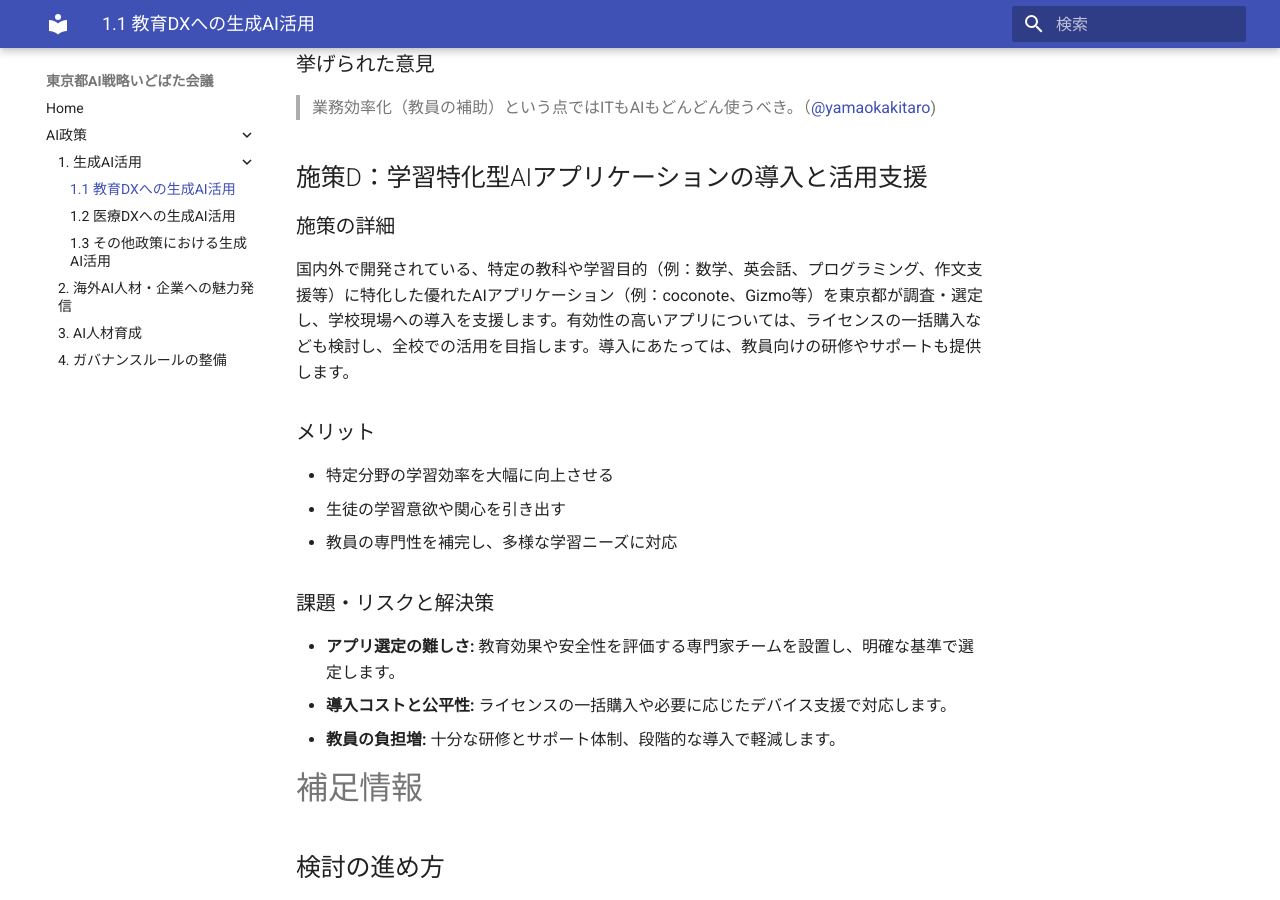
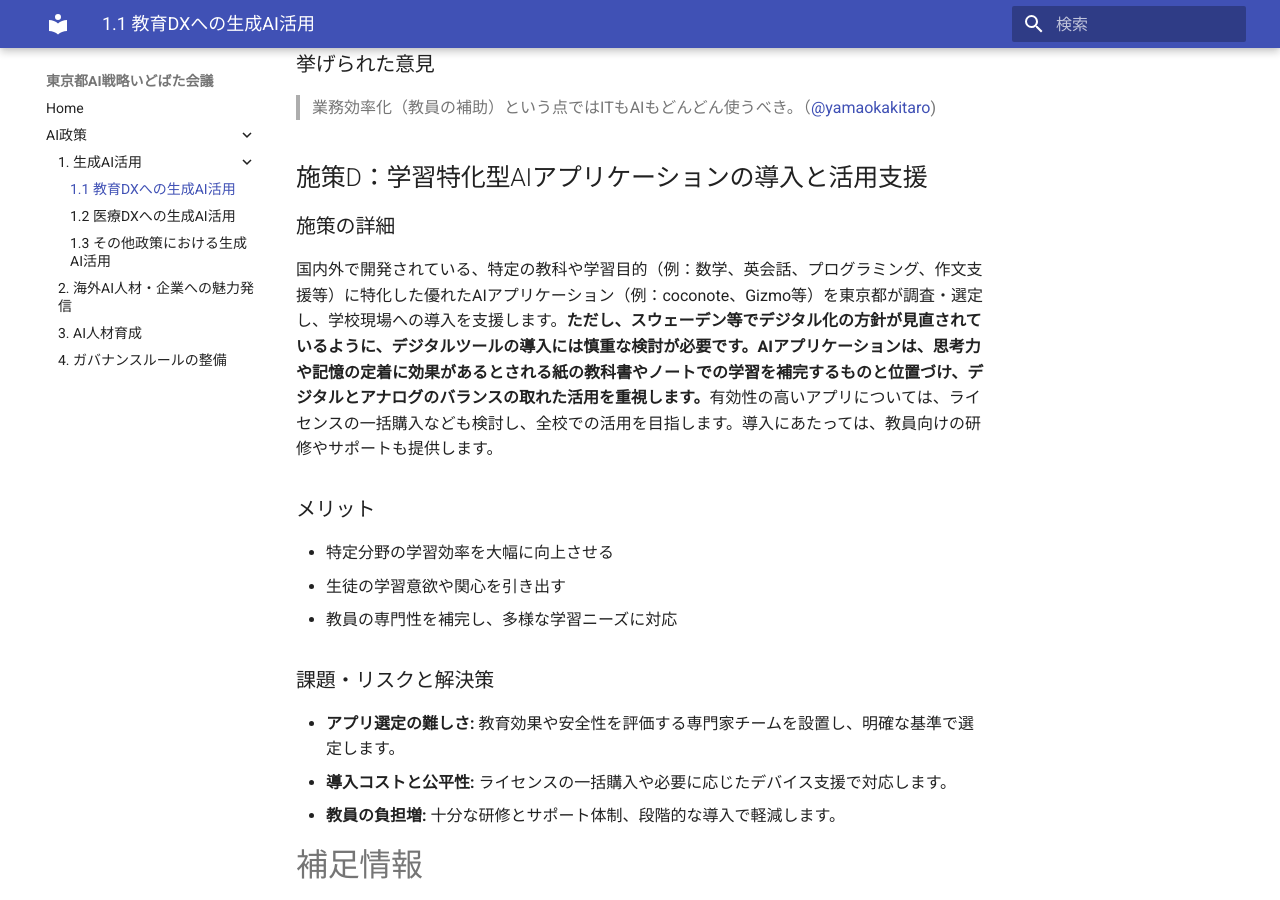
Before and after one commit to takahiroanno2024/2025_ai_idobatakaigi_output, an MkDocs documentation site: the page built from docs/1.1_教育DXへの生成AI活用.md, in a window 1280 px wide and 900 px high, scrolled down 6085 px. Built offline with MkDocs 1.6.1 and Material for MkDocs 9.7.7, drawn with Linux system fonts in a browser that asks for light colours.

Commit message:
施策Dに紙媒体の重要性とデジタル化に関する海外事例を追記

```diff
--- a/docs/1.1_教育DXへの生成AI活用.md
+++ b/docs/1.1_教育DXへの生成AI活用.md
@@ -112,7 +112,7 @@ ChatGPT等の汎用的なLLM（大規模言語モデル）を全児童生徒に
 ## 施策D：学習特化型AIアプリケーションの導入と活用支援
 
 ### 施策の詳細
-国内外で開発されている、特定の教科や学習目的（例：数学、英会話、プログラミング、作文支援等）に特化した優れたAIアプリケーション（例：coconote、Gizmo等）を東京都が調査・選定し、学校現場への導入を支援します。有効性の高いアプリについては、ライセンスの一括購入なども検討し、全校での活用を目指します。導入にあたっては、教員向けの研修やサポートも提供します。
+国内外で開発されている、特定の教科や学習目的（例：数学、英会話、プログラミング、作文支援等）に特化した優れたAIアプリケーション（例：coconote、Gizmo等）を東京都が調査・選定し、学校現場への導入を支援します。**ただし、スウェーデン等でデジタル化の方針が見直されているように、デジタルツールの導入には慎重な検討が必要です。AIアプリケーションは、思考力や記憶の定着に効果があるとされる紙の教科書やノートでの学習を補完するものと位置づけ、デジタルとアナログのバランスの取れた活用を重視します。**有効性の高いアプリについては、ライセンスの一括購入なども検討し、全校での活用を目指します。導入にあたっては、教員向けの研修やサポートも提供します。
 
 ### メリット
 - 特定分野の学習効率を大幅に向上させる
```
